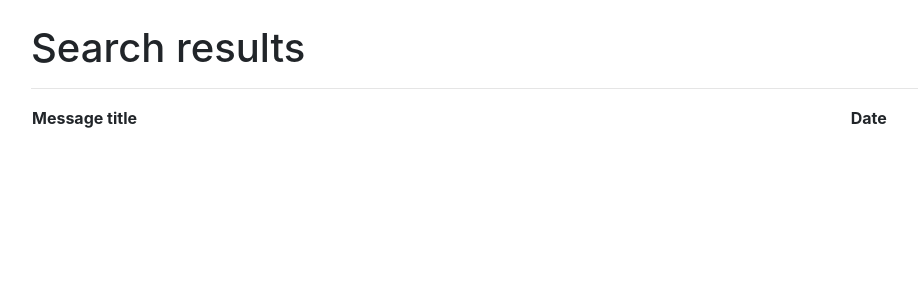
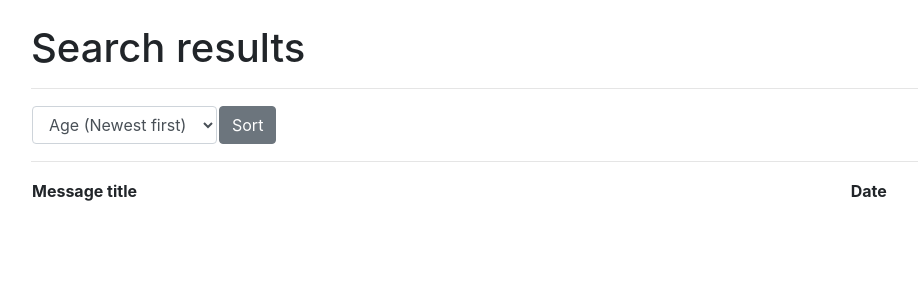
Before and after one commit to otsha/tsoha-keskustelufoorumi, a Flask app: page /search/results/1 in a window 1280 px wide. Shown: the part 56-356 px from the top of the page, without its empty margins (54-972 px from the left). Run offline with Flask 2, Linux system fonts and the light colour scheme; data that the repository does not hold is empty; some libraries are stand-ins or nearby versions.

Commit message:
Add sorting functionality to dashboard and search results pages

```diff
--- a/application/message/views.py
+++ b/application/message/views.py
@@ -10,11 +10,24 @@ from application.reply.forms import ReplyForm, ReplyEditForm
 from application.readmessage.models import ReadMessage
 from application.category.models import Category
 
-from sqlalchemy import desc
+from sqlalchemy import desc, asc
 
-# GET the dashboard page
-@app.route("/messages/", methods=["GET"])
+# GET the dashboard page / POST update sorting
+@app.route("/messages/", methods=["GET", "POST"])
 def messages_index():
+
+    # Which way are the messages sorted?
+    if request.method == "POST":
+        if request.form.get("selected_sorting") == "age_asc":
+            return render_template("messages/list.html", messages = Message.query.order_by(asc(Message.date_created)).all())
+        elif request.form.get("selected_sorting") == "title_desc":
+            return render_template("messages/list.html", messages = Message.query.order_by(desc(Message.name)).all())
+        elif request.form.get("selected_sorting") == "title_asc":
+            return render_template("messages/list.html", messages = Message.query.order_by(asc(Message.name)).all())
+        else:
+            return render_template("messages/list.html", messages = Message.query.order_by(desc(Message.date_created)).all())
+
+    # Return the default order (newest first)
     return render_template("messages/list.html", messages = Message.query.order_by(desc(Message.date_created)).all())
 
 # HANDLE creating new messages
@@ -132,15 +145,34 @@ def message_edit(message_id):
 def messages_search():
     term = request.form.get("search")
 
+    # If the search terms are empty, show the Dashboard
     if term == "":
         return redirect(url_for("messages_index"))
 
     return redirect(url_for("messages_search_results", search_term = term))
 
-@app.route("/search/results/<search_term>", methods = ["GET"])
+# GET search results
+@app.route("/search/results/<search_term>", methods = ["GET", "POST"])
 def messages_search_results(search_term):
+
+    # Which way are the messages sorted?
+    if request.method == "POST":
+        if request.form.get("selected_sorting") == "age_asc":
+            messages = Message.query.filter(Message.name.like('%'+search_term+'%')).order_by(asc(Message.date_created)).all()
+            return render_template("messages/search.html", messages = messages, search_term = search_term)
+        elif request.form.get("selected_sorting") == "title_desc":
+            messages = Message.query.filter(Message.name.like('%'+search_term+'%')).order_by(desc(Message.name)).all()
+            return render_template("messages/search.html", messages = messages, search_term = search_term)
+        elif request.form.get("selected_sorting") == "title_asc":
+            messages = Message.query.filter(Message.name.like('%'+search_term+'%')).order_by(asc(Message.name)).all()
+            return render_template("messages/search.html", messages = messages, search_term = search_term)
+        else:
+            messages = Message.query.filter(Message.name.like('%'+search_term+'%')).order_by(desc(Message.date_created)).all()
+            return render_template("messages/search.html", messages = messages, search_term = search_term)
+
+    # If GET, return the default order (newest first)
     messages = Message.query.filter(Message.name.like('%'+search_term+'%')).order_by(desc(Message.date_created)).all()
-    return render_template("messages/search.html", messages = messages)
+    return render_template("messages/search.html", messages = messages, search_term = search_term)
 
 # GET new reply page
 @app.route("/messages/<message_id>/reply", methods = ["GET"])
--- a/application/templates/messages/search.html
+++ b/application/templates/messages/search.html
@@ -2,6 +2,26 @@
 
 {% block body %}
     <h1>Search results</h1>
+    <hr>
+
+    <form method="POST" action="{{ url_for('messages_search_results', search_term = search_term) }}">
+        <table>
+            <tr>
+                <td>
+                    <select class="form-control" name="selected_sorting">
+                        <option value="default">Age (Newest first)</option>
+                        <option value="age_asc">Age (Oldest first)</option>
+                        <option value="title_asc">Title (Ascending)</option>
+                        <option value="title_desc">Title (Descending)</option>
+                    </select>
+                </td>
+                <td>
+                    <button class="btn btn-secondary" type="submit">Sort</button>
+                </td>
+            </tr>
+
+        </table>
+    </form>
     <hr>
 
     <table style="width:100%">
```
Also changed, not shown: application/templates/messages/list.html (+20 -0 lines).
